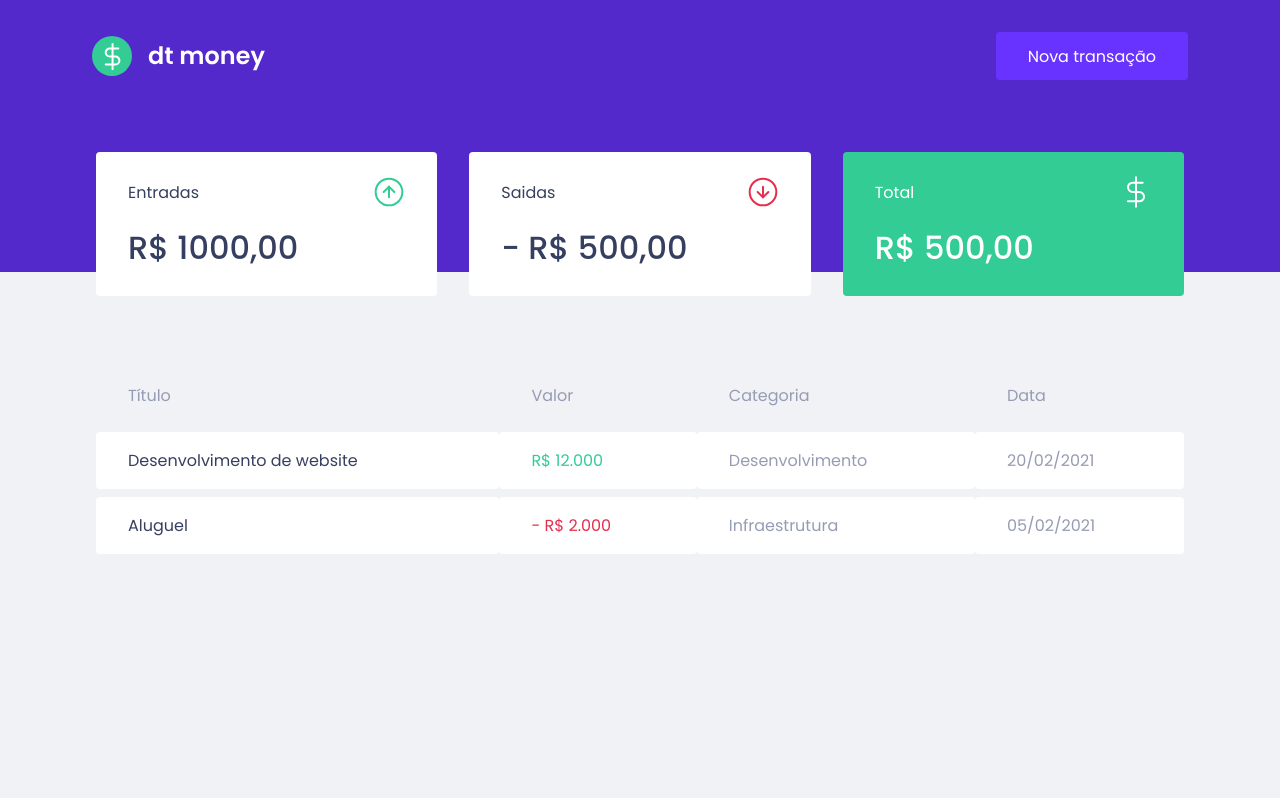
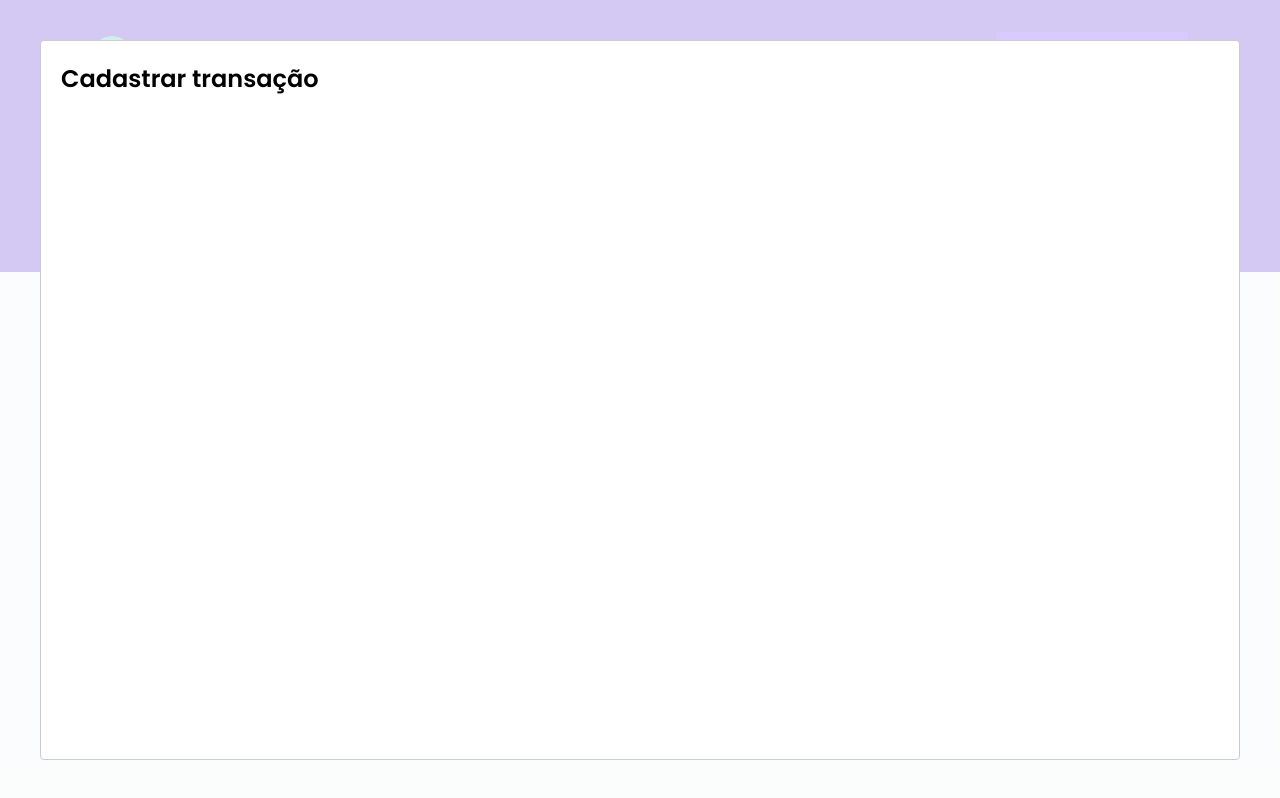
Before and after one commit to RafaelFelps/dtmoney-ignite, a React (Create React App) app: page / in a window 1280 px wide. Both pictures are taken after a click on the button "Nova transação". Built offline with nearby package versions, Linux system fonts and the light colour scheme; no server answers; what miragejs would draw is missing.

Commit message:
Adicionando modal de nova transacao

```diff
--- a/package.json
+++ b/package.json
@@ -6,6 +6,7 @@
     "axios": "^0.21.1",
     "react": "^17.0.1",
     "react-dom": "^17.0.1",
+    "react-modal": "^3.12.1",
     "react-scripts": "4.0.3",
     "styled-components": "^5.2.1",
     "web-vitals": "^1.0.1"
@@ -18,6 +19,7 @@
     "@types/node": "^12.0.0",
     "@types/react": "^17.0.0",
     "@types/react-dom": "^17.0.0",
+    "@types/react-modal": "^3.12.0",
     "@types/styled-components": "^5.1.9",
     "miragejs": "^0.1.41",
     "typescript": "^4.1.2"
--- a/src/App.tsx
+++ b/src/App.tsx
@@ -1,13 +1,34 @@
-import React from "react";
+import Modal from "react-modal";
+import { useState } from "react";
 import { Dashboard } from "./components/Dashboard";
 import { Header } from "./components/Header";
 import { GlobalStyle } from "./styles/global";
 
 export function App() {
+  const [isNewTransactionModalOpen, setIsNewTransactionModalOpen] = useState(
+    false
+  );
+
+  function handleOpenNewTransactionModal() {
+    setIsNewTransactionModalOpen(true);
+  }
+
+  function handleCloseNewTransactionModal() {
+    setIsNewTransactionModalOpen(false);
+  }
+
   return (
     <>
-      <Header/>
-      <Dashboard/>
+      <Header onOpenNewTransactionModal={handleOpenNewTransactionModal}/>
+      <Dashboard />
+
+      <Modal
+        isOpen={isNewTransactionModalOpen}
+        onRequestClose={handleCloseNewTransactionModal}
+      >
+        <h2>Cadastrar transação</h2>
+      </Modal>
+
       <GlobalStyle />
     </>
   );
--- a/src/components/Header/index.tsx
+++ b/src/components/Header/index.tsx
@@ -1,13 +1,18 @@
-import logoImg from '../../assets/logo.svg'
-import { Container, Content } from './styles';
+import { useState } from "react";
+import logoImg from "../../assets/logo.svg";
+import { Container, Content } from "./styles";
+import Modal from "react-modal";
 
+interface HeaderProps {
+  onOpenNewTransactionModal: () => void;
+}
 
-export function Header(){
-    return(
+export function Header({ onOpenNewTransactionModal }: HeaderProps) {
+  return (
     <Container>
       <Content>
-                <img src={logoImg} alt="dt money"/>
-                <button type="button">
+        <img src={logoImg} alt="dt money" />
+        <button type="button" onClick={onOpenNewTransactionModal}>
           Nova transação
         </button>
       </Content>
```
Also changed, not shown: 1 other file (tests, documents, lock files or other folders). Lines whose indentation alone changed are shown as unchanged.
